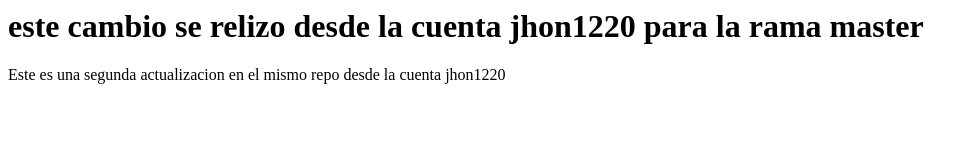
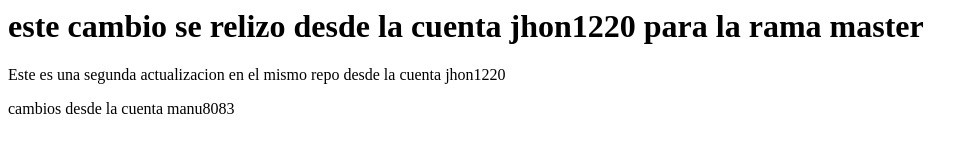
Before and after one commit to jhon1220/oglit-git, a plain HTML site: page index.html in a window 1280 px wide. Shown: the whole page, without its empty margins (0-978 px from the left). Drawn offline with Linux system fonts and the light colour scheme.

Commit message:
primer cambio desde manu8083

```diff
--- a/index.html
+++ b/index.html
@@ -7,5 +7,7 @@
 	<body>
 		<h1>este cambio se relizo desde la cuenta jhon1220 para la rama master</h1>
 		<p> Este es una segunda actualizacion en el mismo repo desde la cuenta jhon1220</p>
+
+		<p>cambios desde la cuenta manu8083</p>
 	</body>
 </html>
```
